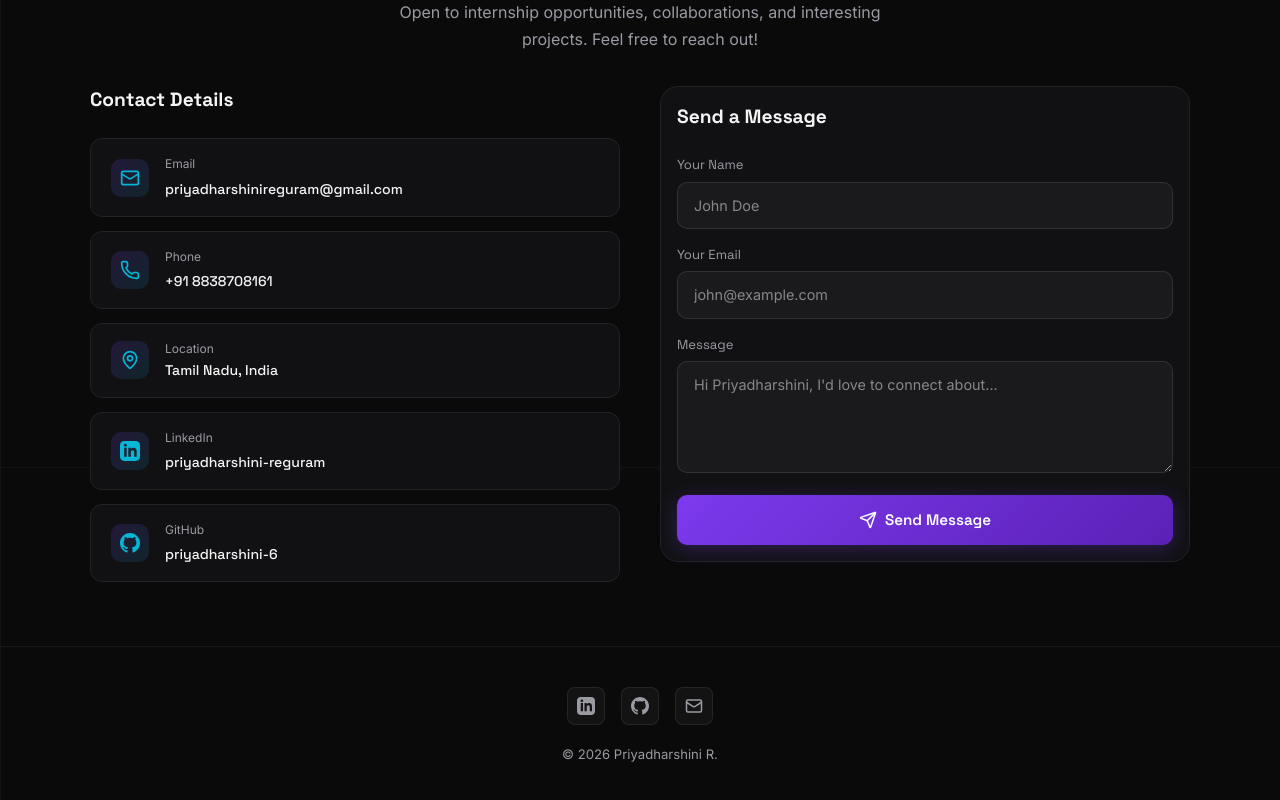
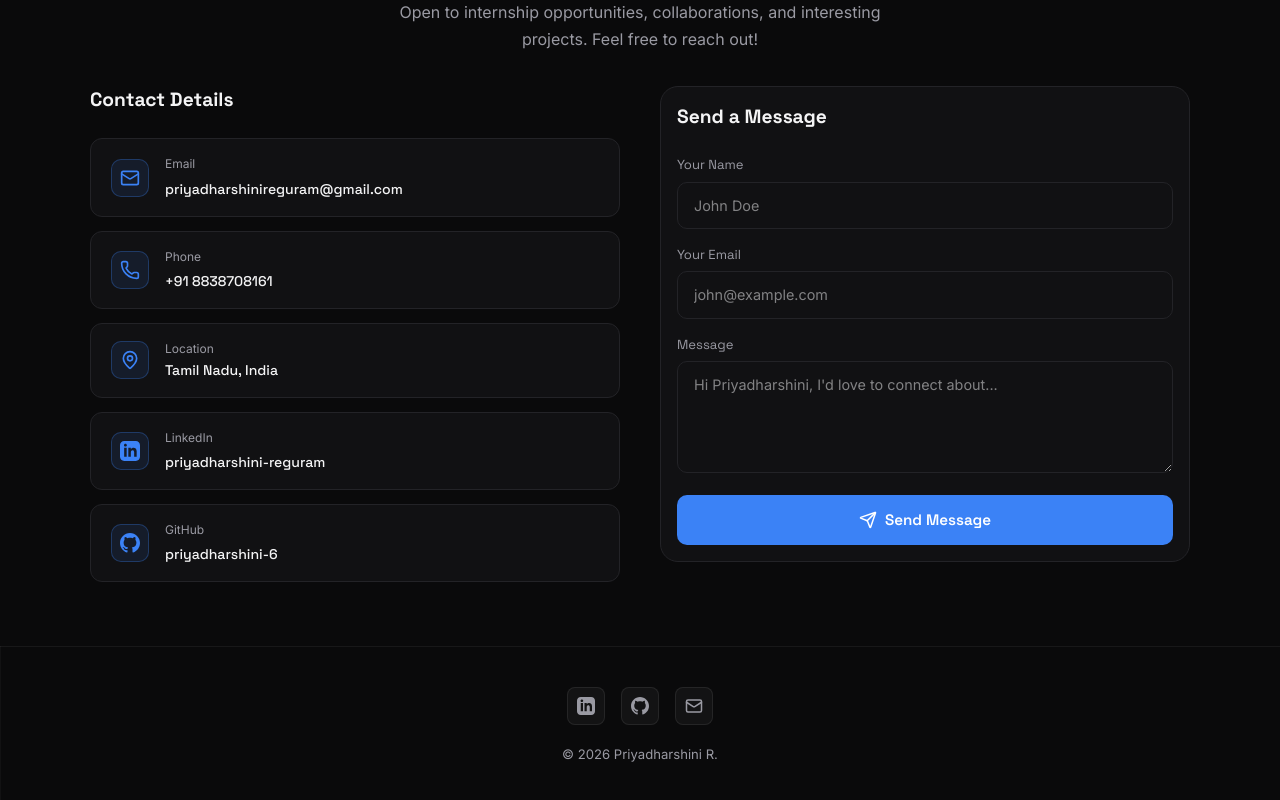
Before and after one commit to priyadharshini-6/Portfolio, a React (Vite) app: page / in a window 1280 px wide. Shown: the part 6733-7533 px from the top of the page. Built offline with nearby package versions, Linux system fonts and the light colour scheme.

Commit message:
Update Contact.jsx

```diff
--- a/src/components/Contact.jsx
+++ b/src/components/Contact.jsx
@@ -59,7 +59,7 @@ export default function Contact() {
   ];
 
   return (
-    <section id="contact" ref={ref} style={{ padding: '4rem 1.5rem' }}>
+    <section id="contact" ref={ref} style={{ padding: '4rem 1.5rem', background: 'var(--bg, #0a0a0b)', color: 'var(--text, #f4f4f5)' }}>
       <div style={{ maxWidth: '1100px', margin: '0 auto' }}>
         <motion.div
           initial={{ opacity: 0, y: 30 }}
@@ -67,11 +67,11 @@ export default function Contact() {
           transition={{ duration: 0.6 }}
           style={{ marginBottom: '2rem', textAlign: 'center' }}
         >
-          <span className="section-label" style={{ marginBottom: '0.75rem', display: 'block' }}>Get In Touch</span>
-          <h2 style={{ fontFamily: 'Space Grotesk', fontSize: 'clamp(2rem, 4vw, 3rem)', fontWeight: 700, marginBottom: '1rem' }}>
-            Let's <span className="gradient-text">Connect</span>
+          <span className="section-label" style={{ marginBottom: '0.75rem', display: 'block', color: 'var(--accent, #3b82f6)' }}>Get In Touch</span>
+          <h2 style={{ fontFamily: 'Space Grotesk', fontSize: 'clamp(2rem, 4vw, 3rem)', fontWeight: 700, marginBottom: '1rem', color: 'var(--text, #f4f4f5)' }}>
+            Let's <span className="gradient-text" style={{ color: 'var(--accent, #3b82f6)', background: 'none', backgroundImage: 'none', WebkitBackgroundClip: 'unset', backgroundClip: 'unset', WebkitTextFillColor: 'var(--accent, #3b82f6)' }}>Connect</span>
           </h2>
-          <p style={{ color: 'var(--text-muted)', maxWidth: '520px', margin: '0 auto', lineHeight: 1.7 }}>
+          <p style={{ color: 'var(--text-muted, #9a9aa3)', maxWidth: '520px', margin: '0 auto', lineHeight: 1.7 }}>
             Open to internship opportunities, collaborations, and interesting projects. Feel free to reach out!
           </p>
         </motion.div>
@@ -83,7 +83,7 @@ export default function Contact() {
             animate={inView ? { opacity: 1, x: 0 } : {}}
             transition={{ duration: 0.6, delay: 0.1 }}
           >
-            <h3 style={{ fontFamily: 'Space Grotesk', fontSize: '1.2rem', fontWeight: 700, marginBottom: '1.5rem' }}>
+            <h3 style={{ fontFamily: 'Space Grotesk', fontSize: '1.2rem', fontWeight: 700, marginBottom: '1.5rem', color: 'var(--text, #f4f4f5)' }}>
               Contact Details
             </h3>
             <div style={{ display: 'flex', flexDirection: 'column', gap: '0.85rem' }}>
@@ -94,25 +94,38 @@ export default function Contact() {
                   animate={inView ? { opacity: 1, x: 0 } : {}}
                   transition={{ delay: 0.15 + i * 0.08 }}
                   className="glass-card"
-                  style={{ borderRadius: '12px', padding: '1rem 1.25rem', display: 'flex', alignItems: 'center', gap: '1rem' }}
+                  style={{
+                    borderRadius: '12px',
+                    padding: '1rem 1.25rem',
+                    display: 'flex',
+                    alignItems: 'center',
+                    gap: '1rem',
+                    backgroundColor: 'var(--surface, #111113)',
+                    border: '1px solid var(--line, #232327)',
+                    boxShadow: 'none',
+                    transition: 'border-color 0.2s',
+                  }}
+                  whileHover={{ borderColor: 'var(--accent-border, rgba(59,130,246,0.30))' }}
                 >
                   <div style={{
                     width: '38px', height: '38px', borderRadius: '10px', flexShrink: 0,
-                    background: 'linear-gradient(135deg, rgba(124,58,237,0.18), rgba(6,182,212,0.12))',
-                    display: 'flex', alignItems: 'center', justifyContent: 'center', color: 'var(--cyan)',
+                    background: 'var(--accent-soft, rgba(59,130,246,0.10))',
+                    border: '1px solid var(--accent-border, rgba(59,130,246,0.30))',
+                    display: 'flex', alignItems: 'center', justifyContent: 'center',
+                    color: 'var(--accent, #3b82f6)',
                   }}>
                     {c.icon}
                   </div>
                   <div>
-                    <p style={{ color: 'var(--text-muted)', fontSize: '0.75rem', marginBottom: '0.15rem' }}>{c.label}</p>
+                    <p style={{ color: 'var(--text-muted, #9a9aa3)', fontSize: '0.75rem', marginBottom: '0.15rem' }}>{c.label}</p>
                     {c.href ? (
                       <a href={c.href} target={c.href.startsWith('http') ? '_blank' : undefined} rel="noreferrer"
-                        style={{ color: 'var(--text)', fontSize: '0.88rem', textDecoration: 'none', fontFamily: 'Space Grotesk', fontWeight: 500, transition: 'color 0.2s' }}
-                        onMouseEnter={e => e.target.style.color = 'var(--cyan)'}
-                        onMouseLeave={e => e.target.style.color = 'var(--text)'}
+                        style={{ color: 'var(--text, #f4f4f5)', fontSize: '0.88rem', textDecoration: 'none', fontFamily: 'Space Grotesk', fontWeight: 500, transition: 'color 0.2s' }}
+                        onMouseEnter={e => e.target.style.color = 'var(--accent-hover, #60a5fa)'}
+                        onMouseLeave={e => e.target.style.color = 'var(--text, #f4f4f5)'}
                       >{c.value}</a>
                     ) : (
-                      <p style={{ color: 'var(--text)', fontSize: '0.88rem', fontFamily: 'Space Grotesk', fontWeight: 500 }}>{c.value}</p>
+                      <p style={{ color: 'var(--text, #f4f4f5)', fontSize: '0.88rem', fontFamily: 'Space Grotesk', fontWeight: 500 }}>{c.value}</p>
                     )}
                   </div>
                 </motion.div>
@@ -126,8 +139,13 @@ export default function Contact() {
             animate={inView ? { opacity: 1, x: 0 } : {}}
             transition={{ duration: 0.6, delay: 0.15 }}
             className="glass-card p-5 sm:p-8 rounded-[18px]"
+            style={{
+              backgroundColor: 'var(--surface, #111113)',
+              border: '1px solid var(--line, #232327)',
+              boxShadow: 'none',
+            }}
           >
-            <h3 style={{ fontFamily: 'Space Grotesk', fontSize: '1.2rem', fontWeight: 700, marginBottom: '1.5rem' }}>
+            <h3 style={{ fontFamily: 'Space Grotesk', fontSize: '1.2rem', fontWeight: 700, marginBottom: '1.5rem', color: 'var(--text, #f4f4f5)' }}>
               Send a Message
             </h3>
             <div style={{ display: 'flex', flexDirection: 'column', gap: '1rem' }}>
@@ -136,7 +154,7 @@ export default function Contact() {
                 { name: 'email', label: 'Your Email', type: 'email', placeholder: 'john@example.com' },
               ].map(field => (
                 <div key={field.name}>
-                  <label style={{ display: 'block', fontSize: '0.82rem', color: 'var(--text-muted)', marginBottom: '0.4rem', fontFamily: 'Space Grotesk' }}>
+                  <label style={{ display: 'block', fontSize: '0.82rem', color: 'var(--text-muted, #9a9aa3)', marginBottom: '0.4rem', fontFamily: 'Space Grotesk' }}>
                     {field.label}
                   </label>
                   <input
@@ -144,17 +162,17 @@ export default function Contact() {
                     onChange={handleChange} placeholder={field.placeholder}
                     style={{
                       width: '100%', padding: '0.75rem 1rem', borderRadius: '10px',
-                      background: 'rgba(255,255,255,0.04)', border: '1px solid rgba(255,255,255,0.1)',
-                      color: 'var(--text)', fontSize: '0.9rem', fontFamily: 'Inter', outline: 'none',
+                      background: '#111113', border: '1px solid #232327',
+                      color: 'var(--text, #f4f4f5)', fontSize: '0.9rem', fontFamily: 'Inter', outline: 'none',
                       transition: 'border-color 0.2s',
                     }}
-                    onFocus={e => e.target.style.borderColor = 'rgba(124,58,237,0.5)'}
-                    onBlur={e => e.target.style.borderColor = 'rgba(255,255,255,0.1)'}
+                    onFocus={e => e.target.style.borderColor = 'var(--accent-border, rgba(59,130,246,0.30))'}
+                    onBlur={e => e.target.style.borderColor = 'var(--line, #232327)'}
                   />
                 </div>
               ))}
               <div>
-                <label style={{ display: 'block', fontSize: '0.82rem', color: 'var(--text-muted)', marginBottom: '0.4rem', fontFamily: 'Space Grotesk' }}>
+                <label style={{ display: 'block', fontSize: '0.82rem', color: 'var(--text-muted, #9a9aa3)', marginBottom: '0.4rem', fontFamily: 'Space Grotesk' }}>
                   Message
                 </label>
                 <textarea
@@ -162,12 +180,12 @@ export default function Contact() {
                   rows={4} placeholder="Hi Priyadharshini, I'd love to connect about..."
                   style={{
                     width: '100%', padding: '0.75rem 1rem', borderRadius: '10px',
-                    background: 'rgba(255,255,255,0.04)', border: '1px solid rgba(255,255,255,0.1)',
-                    color: 'var(--text)', fontSize: '0.9rem', fontFamily: 'Inter', outline: 'none',
+                    background: '#111113', border: '1px solid #232327',
+                    color: 'var(--text, #f4f4f5)', fontSize: '0.9rem', fontFamily: 'Inter', outline: 'none',
                     resize: 'vertical', transition: 'border-color 0.2s',
                   }}
-                  onFocus={e => e.target.style.borderColor = 'rgba(124,58,237,0.5)'}
-                  onBlur={e => e.target.style.borderColor = 'rgba(255,255,255,0.1)'}
+                  onFocus={e => e.target.style.borderColor = 'var(--accent-border, rgba(59,130,246,0.30))'}
+                  onBlur={e => e.target.style.borderColor = 'var(--line, #232327)'}
                 />
               </div>
               <motion.button
@@ -178,14 +196,14 @@ export default function Contact() {
                 style={{
                   width: '100%', padding: '0.85rem', borderRadius: '10px', border: 'none',
                   background: status === 'success'
-                    ? 'linear-gradient(135deg, #10b981, #059669)'
+                    ? '#3b82f6'
                     : status === 'error'
-                    ? 'linear-gradient(135deg, #ef4444, #dc2626)'
-                    : 'linear-gradient(135deg, var(--violet), #5b21b6)',
+                    ? '#3b82f6'
+                    : 'var(--accent, #3b82f6)',
                   color: 'white', fontFamily: 'Space Grotesk', fontWeight: 600, fontSize: '0.95rem',
                   cursor: status === 'sending' ? 'not-allowed' : 'pointer',
                   display: 'flex', alignItems: 'center', justifyContent: 'center', gap: '0.5rem',
-                  transition: 'background 0.3s', boxShadow: '0 4px 20px rgba(124,58,237,0.3)',
+                  transition: 'background 0.3s', boxShadow: 'none',
                   opacity: status === 'sending' ? 0.8 : 1,
                 }}
               >
```
